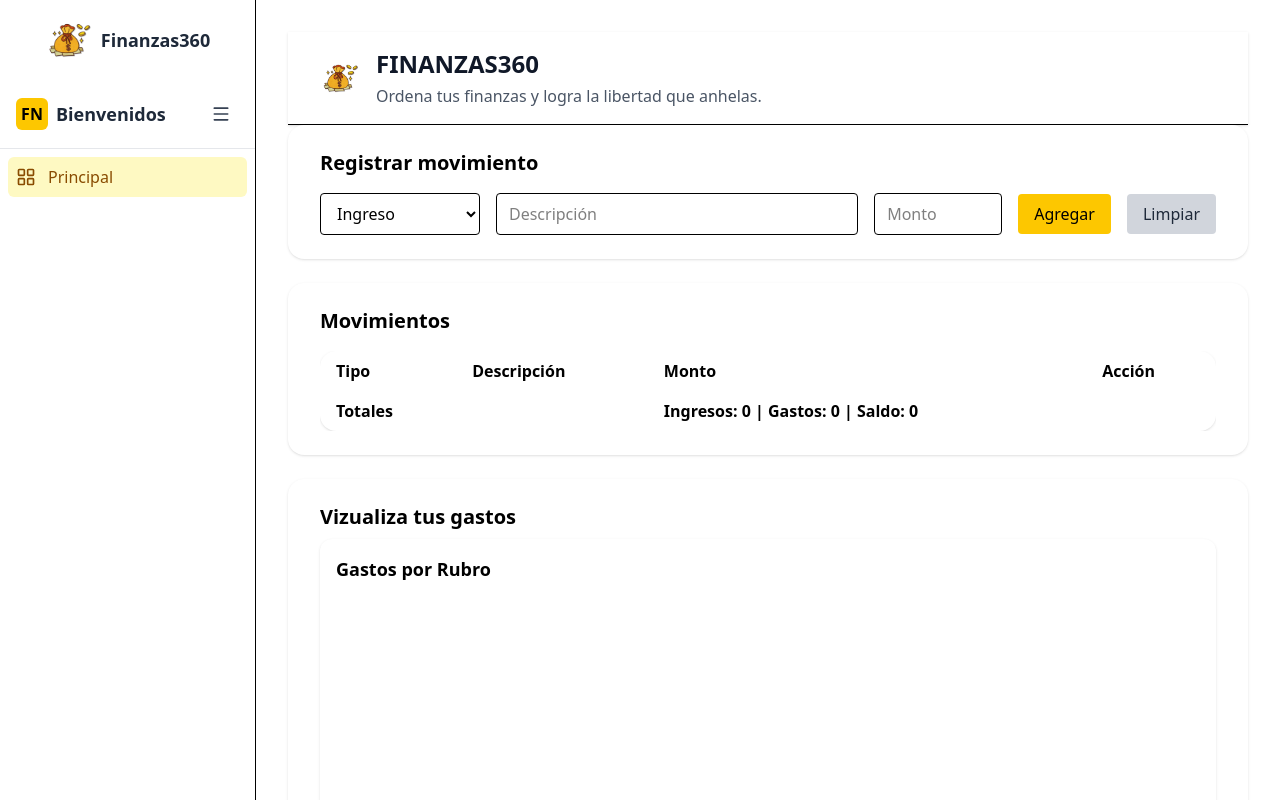
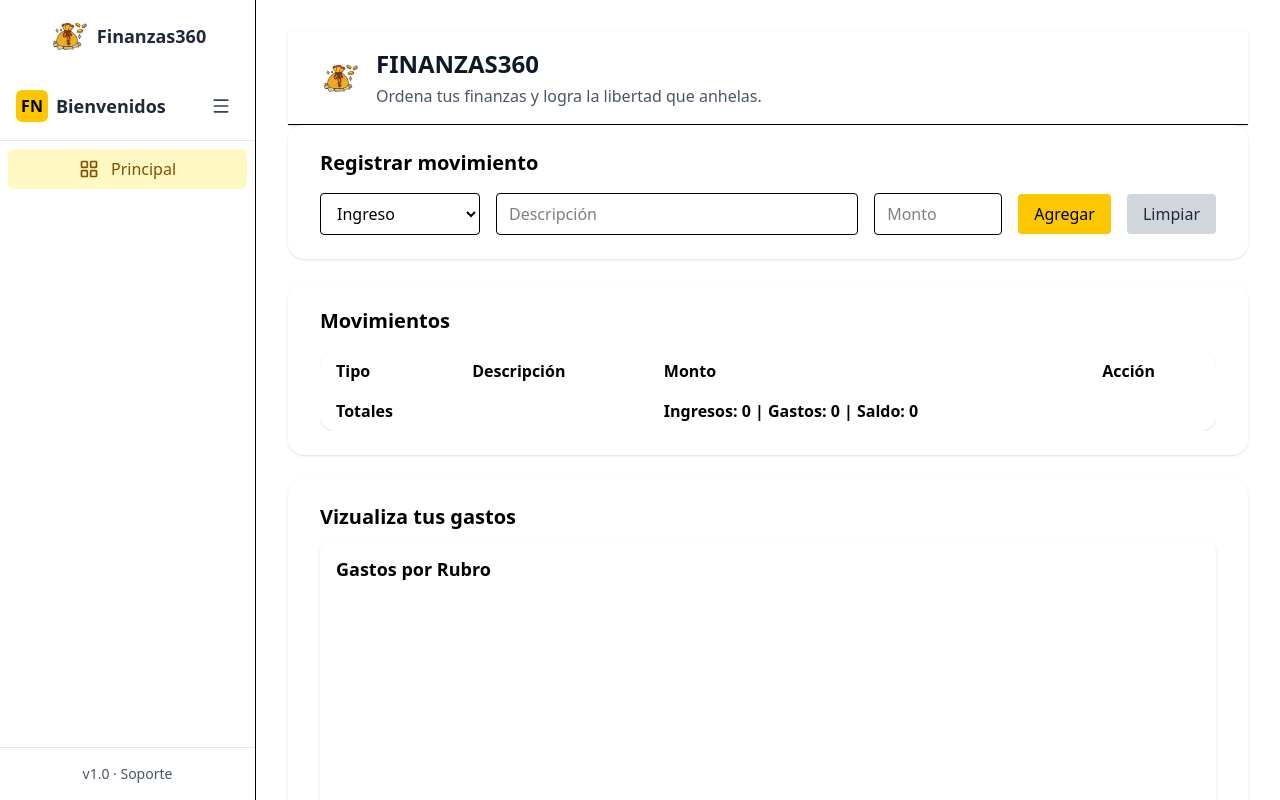
Before and after one commit to fativilla/Finanzas360, a React (Vite) app: page / in a window 1280 px wide. Shown: the top 800 px of the page. Built offline with nearby package versions, Linux system fonts and the light colour scheme.

Commit message:
Update Sidebar.jsx

```diff
--- a/src/components/Sidebar.jsx
+++ b/src/components/Sidebar.jsx
@@ -20,7 +20,7 @@ export default function Sidebar() {
 
   return (
     <aside
-      className={`flex flex-col ${
+      className={`flex flex-col h-screen ${
         open ? "w-64" : "w-16"
       } bg-athGrayLight border-r border-athGray transition-all duration-300`}
     >
@@ -29,7 +29,7 @@ export default function Sidebar() {
         <img
           src={Logo}
           alt="Logo Finanzas360"
-          className="w-12 h-12 object-contain"
+          className="w-10 h-10 object-contain"
         />
         {open && (
           <span className="ml-2 font-bold text-gray-800 text-lg">Finanzas360</span>
@@ -56,16 +56,16 @@ export default function Sidebar() {
         </button>
       </div>
 
-      {/* Menu */}
+      {/* Menú */}
       <nav className="flex-1 overflow-y-auto">
         <ul className="p-2 space-y-1">
           {menuItems.map((item) => (
-            <li key={item.path}>
+            <li key={item.path} className="flex justify-center">
               <NavLink
                 to={item.path}
-                end={item.path === "/"} // importante para la ruta raíz
+                end={item.path === "/"}
                 className={({ isActive }) =>
-                  `flex items-center gap-3 w-full p-2 rounded-md transition-colors
+                  `flex items-center gap-3 w-full p-2 rounded-md transition-colors justify-center
                   ${
                     isActive
                       ? "bg-yellow-100 text-yellow-800 font-medium"
@@ -73,7 +73,7 @@ export default function Sidebar() {
                   }`
                 }
               >
-                <span className="flex-shrink-0">{item.icon}</span>
+                <span>{item.icon}</span>
                 {open && <span className="truncate">{item.title}</span>}
               </NavLink>
             </li>
```
